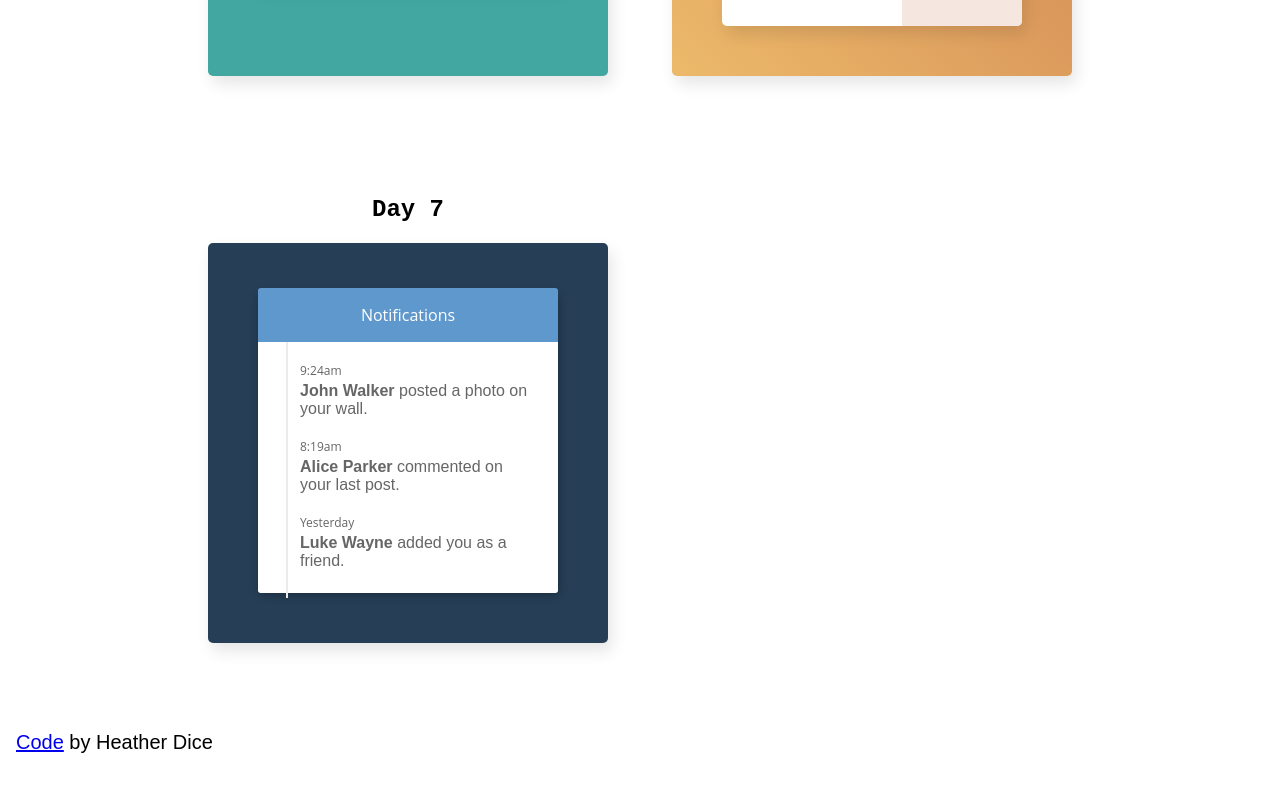
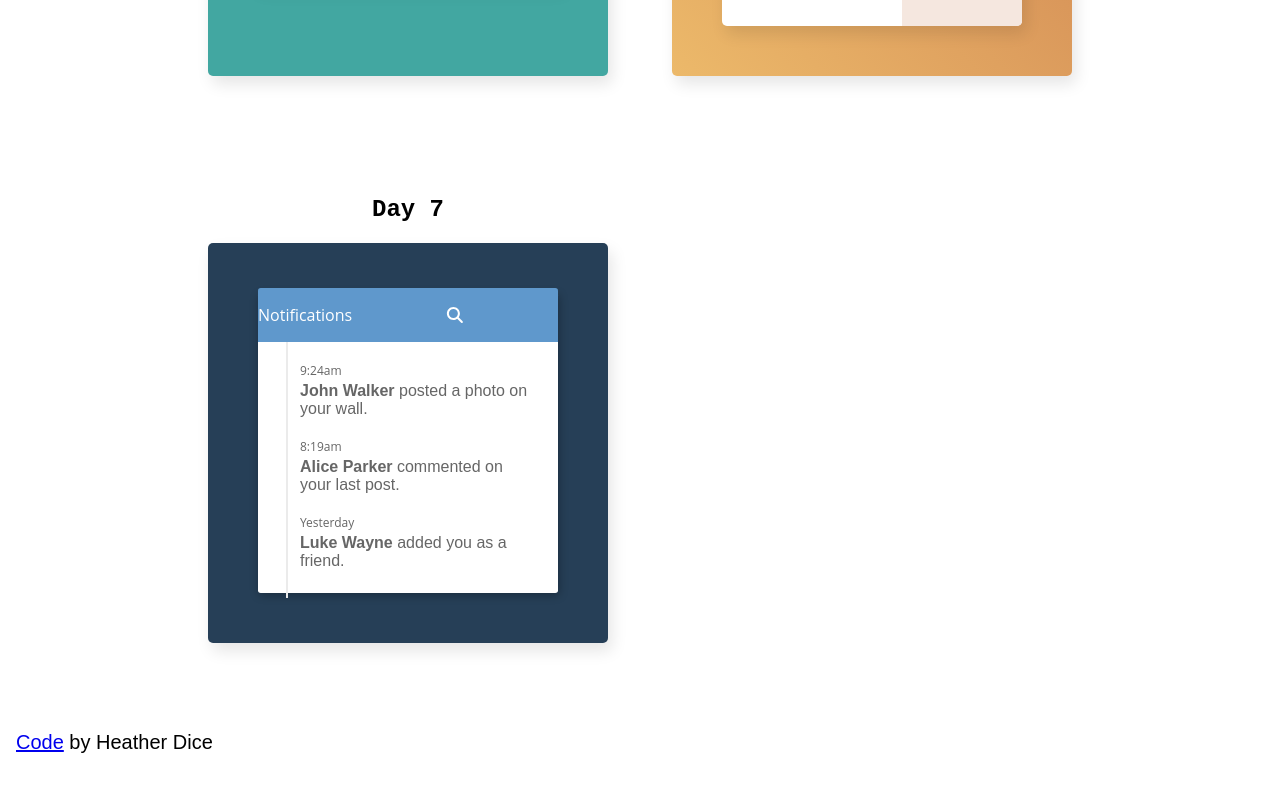
Before and after one commit to heatherdice/100_days_css, a React (Create React App) app: page / in a window 1280 px wide. Shown: the part 2464-3254 px from the top of the page. Built offline with nearby package versions, Linux system fonts and the light colour scheme.

Commit message:
Additional FontAwesome installs, fixed rendering issue

```diff
--- a/package.json
+++ b/package.json
@@ -15,6 +15,9 @@
   "license": "ISC",
   "dependencies": {
     "@fortawesome/fontawesome-svg-core": "^6.5.2",
+    "@fortawesome/free-brands-svg-icons": "^6.6.0",
+    "@fortawesome/free-regular-svg-icons": "^6.6.0",
+    "@fortawesome/free-solid-svg-icons": "^6.6.0",
     "@fortawesome/react-fontawesome": "^0.2.2",
     "bootstrap": "^5.3.3",
     "lodash": "^4.17.21",
--- a/src/components/dayComponents/Day7.js
+++ b/src/components/dayComponents/Day7.js
@@ -1,6 +1,7 @@
 import React from "react";
 import "../../styles/dayStyles/Day7.css";
 import { FontAwesomeIcon } from "@fortawesome/react-fontawesome";
+import { faMagnifyingGlass } from "@fortawesome/free-solid-svg-icons";
 
 export default function Day7() {
     return (
@@ -10,7 +11,7 @@ export default function Day7() {
                 <div className="day7-card-header">
                     Notifications
 
-                    <FontAwesomeIcon icon="fa-solid fa-magnifying-glass" />
+                    <FontAwesomeIcon icon={faMagnifyingGlass} />
                 </div>
 
                 {/* card content */}
```
Also changed, not shown: 1 other file (tests, documents, lock files or other folders).
